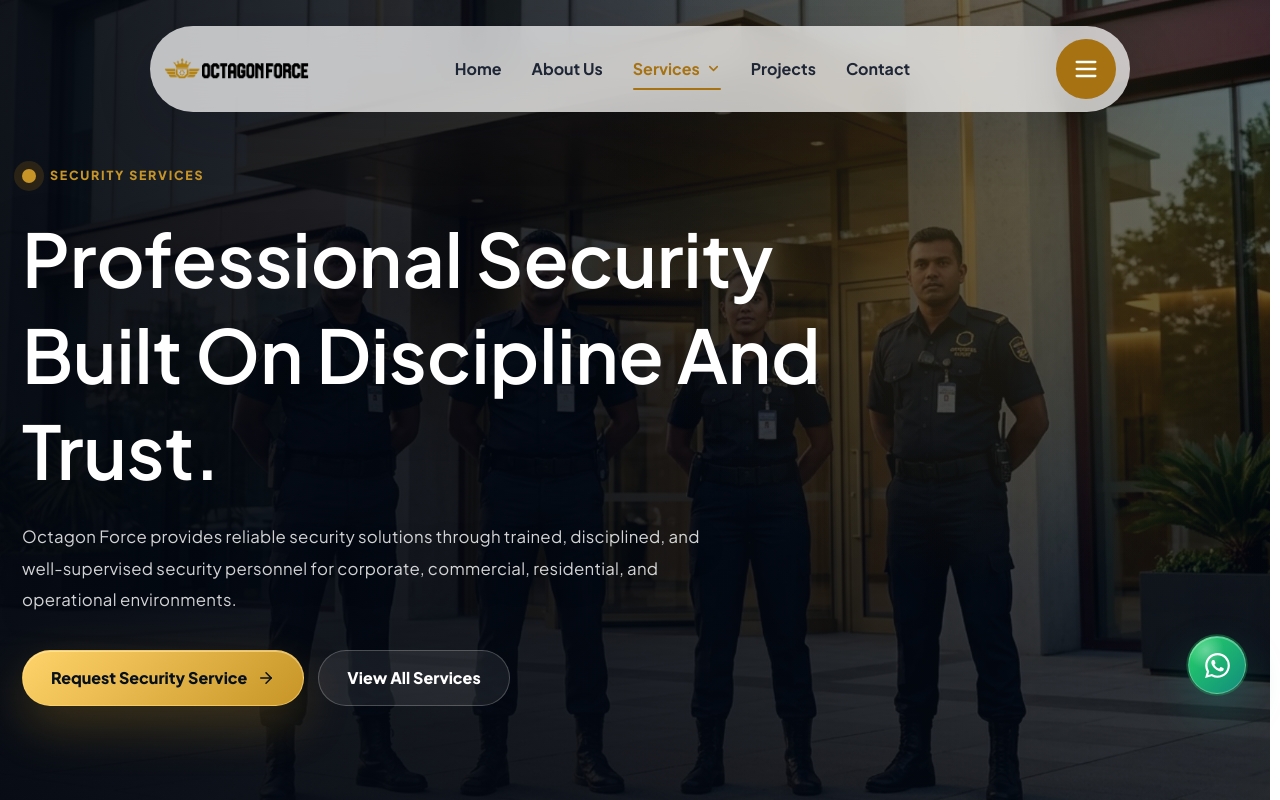
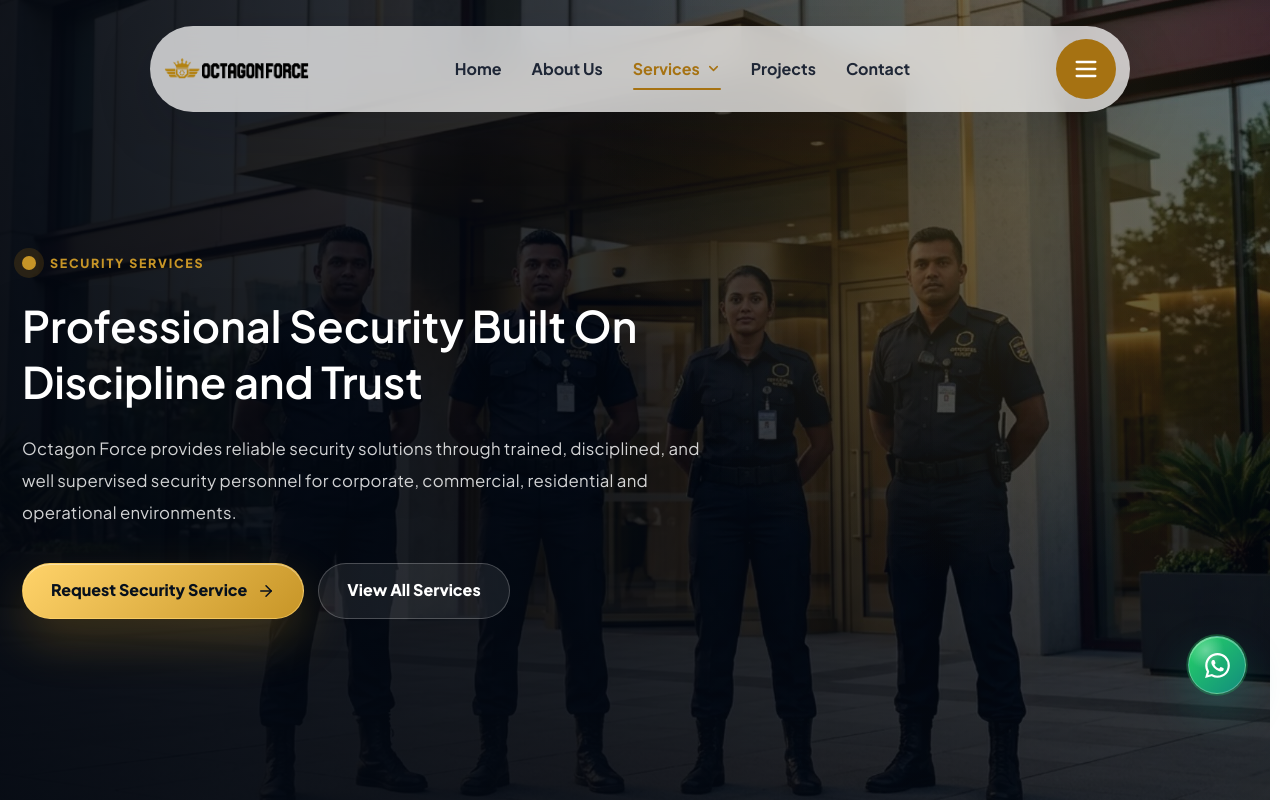
Before and after one commit to DIGIsumi2026/octagon-force, a React (Vite) app in the folder frontend/: page /services/security in a window 1280 px wide. Shown: the top 800 px of the page. Built offline with nearby package versions, Linux system fonts and the light colour scheme.

Commit message:
headings css fix

```diff
--- a/frontend/src/pages/Projects.tsx
+++ b/frontend/src/pages/Projects.tsx
@@ -282,11 +282,11 @@
               Our Deployments
             </span>
 
-            <h1>Featured Projects & Active Deployments.</h1>
+            <h1>Featured Projects & Active Deployments</h1>
 
             <p>
               Proven operational excellence across Sri Lanka&apos;s leading
-              retail, hospitality, banking, corporate, government, and critical
+              retail, hospitality, banking, corporate, government and critical
               infrastructure environments.
             </p>
 
@@ -335,10 +335,6 @@
             viewport={{ once: true, amount: 0.3 }}
             transition={{ duration: 0.82, ease: [0.16, 1, 0.3, 1] }}
           >
-            <span className="eyebrow">
-              <span />
-              Project Presentation
-            </span>
 
             <h2>Featured Deployments In One Operational Showcase.</h2>
 
--- a/frontend/src/pages/services/SecurityService.tsx
+++ b/frontend/src/pages/services/SecurityService.tsx
@@ -33,12 +33,12 @@
               Security Services
             </span>
 
-            <h1>Professional Security Built On Discipline And Trust.</h1>
+            <h1>Professional Security Built On Discipline and Trust</h1>
 
             <p>
               Octagon Force provides reliable security solutions through trained,
-              disciplined, and well-supervised security personnel for corporate,
-              commercial, residential, and operational environments.
+              disciplined, and well supervised security personnel for corporate,
+              commercial, residential and operational environments.
             </p>
 
             <div className="security-service-hero__actions">
--- a/frontend/src/pages/services/TransportOperationsService.tsx
+++ b/frontend/src/pages/services/TransportOperationsService.tsx
@@ -38,11 +38,11 @@
               Transport Services
             </span>
 
-            <h1>Asset-Based Transportation Built For Dependability.</h1>
+            <h1>Asset Based Transportation Built For Dependability.</h1>
 
             <p>
               Octagon Force delivers reliable transport operations through
-              trained drivers, top-of-the-line equipment, responsive customer
+              trained drivers, top of the line equipment, responsive customer
               support, and an asset-based fleet maintained for safe and efficient
               movement.
             </p>
```
Also changed, not shown: frontend/src/App.css.
